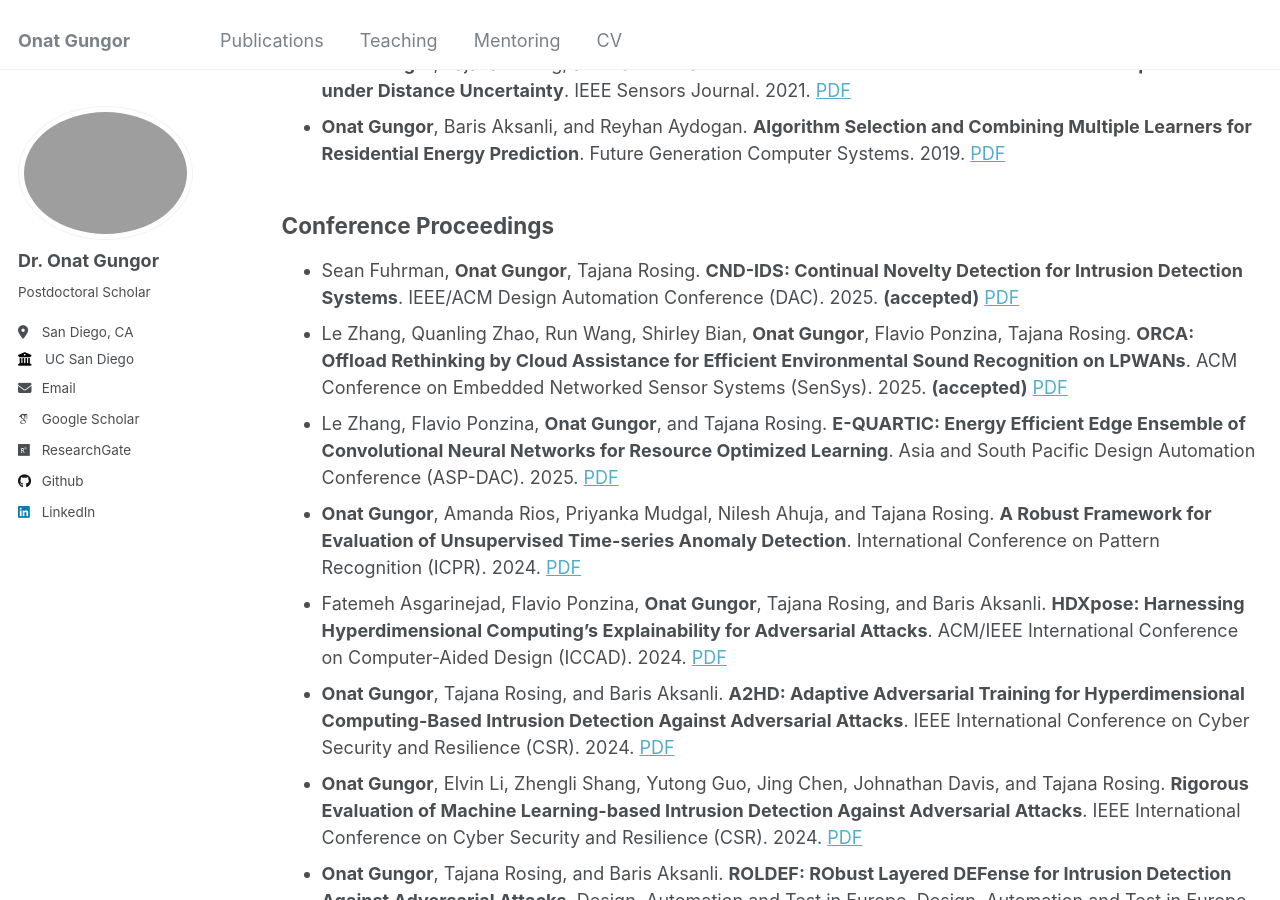
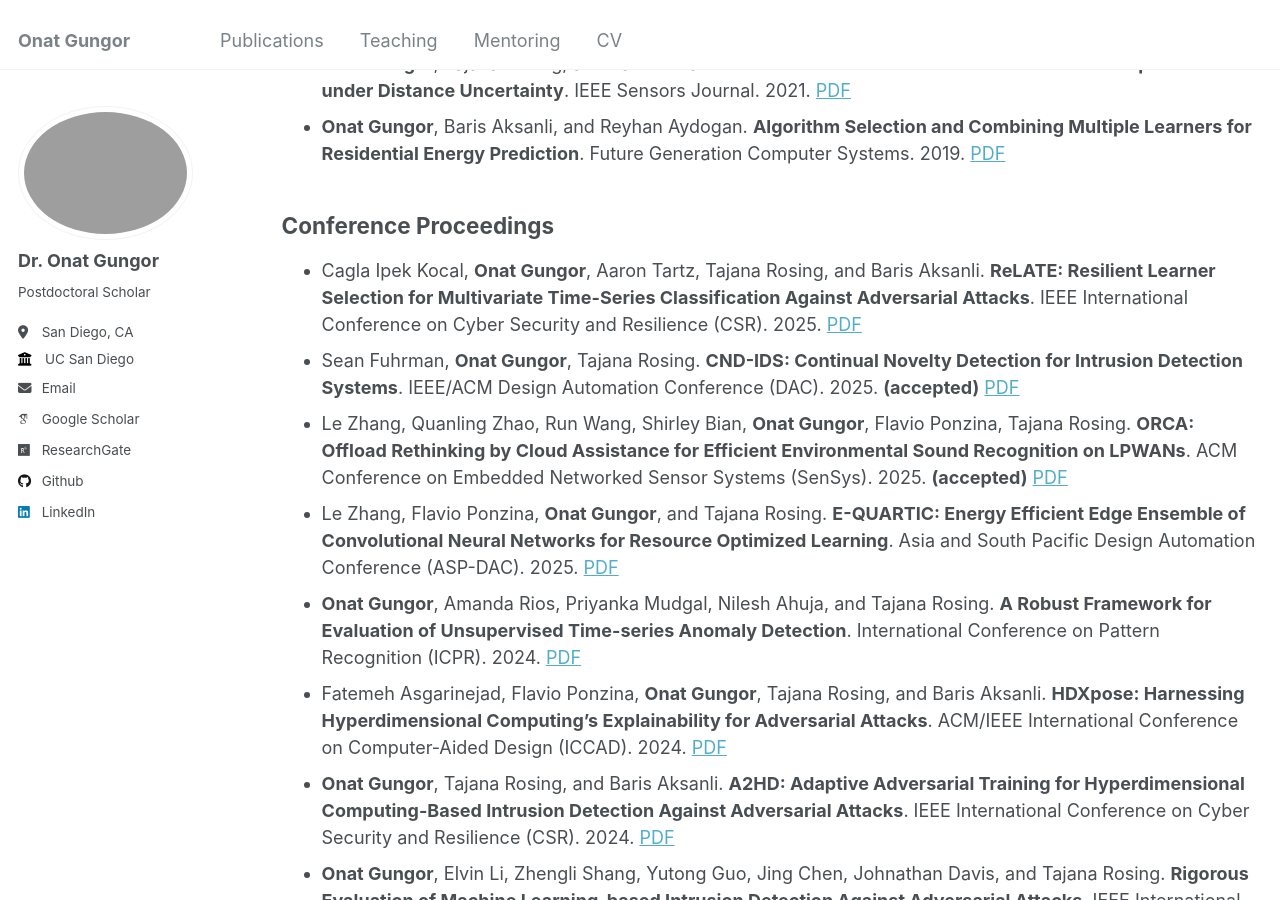
Before and after one commit to onatucsd/onatucsd.github.io, a Jekyll site: the page built from _pages/publications.md, in a window 1280 px wide and 900 px high, scrolled down 327 px. Built offline with Jekyll 4.4.1, drawn with Linux system fonts in a browser that asks for light colours; some web fonts are replaced; some of the changed text lies outside the part shown.

Commit message:
Update publications.md

```diff
--- a/_pages/publications.md
+++ b/_pages/publications.md
@@ -13,6 +13,7 @@ author_profile: true
 * **Onat Gungor**, Baris Aksanli, and Reyhan Aydogan. **Algorithm Selection and Combining Multiple Learners for Residential Energy Prediction**. Future Generation Computer Systems. 2019. [PDF](https://www.sciencedirect.com/science/article/abs/pii/S0167739X19305795)
 
 ## Conference Proceedings
+* Cagla Ipek Kocal, **Onat Gungor**, Aaron Tartz, Tajana Rosing, and Baris Aksanli. **ReLATE: Resilient Learner Selection for Multivariate Time-Series Classification Against Adversarial Attacks**. IEEE International Conference on Cyber Security and Resilience (CSR). 2025. [PDF](https://arxiv.org/abs/2503.07882)
 * Sean Fuhrman, **Onat Gungor**, Tajana Rosing. **CND-IDS: Continual Novelty Detection for Intrusion Detection Systems**. IEEE/ACM Design Automation Conference (DAC). 2025. **(accepted)** [PDF](https://arxiv.org/abs/2502.14094)
 * Le Zhang, Quanling Zhao, Run Wang, Shirley Bian, **Onat Gungor**, Flavio Ponzina, Tajana Rosing. **ORCA: Offload Rethinking by Cloud Assistance for Efficient Environmental Sound Recognition on LPWANs**. ACM Conference on Embedded Networked Sensor Systems (SenSys). 2025. **(accepted)** [PDF](https://arxiv.org/abs/2502.15285)
 * Le Zhang, Flavio Ponzina, **Onat Gungor**, and Tajana Rosing. **E-QUARTIC: Energy Efficient Edge Ensemble of Convolutional Neural Networks for Resource Optimized Learning**. Asia and South Pacific Design Automation Conference (ASP-DAC). 2025. [PDF](https://arxiv.org/abs/2409.08369)
```
Also changed, not shown: other parts of _pages/publications.md (+0 -1 lines).
